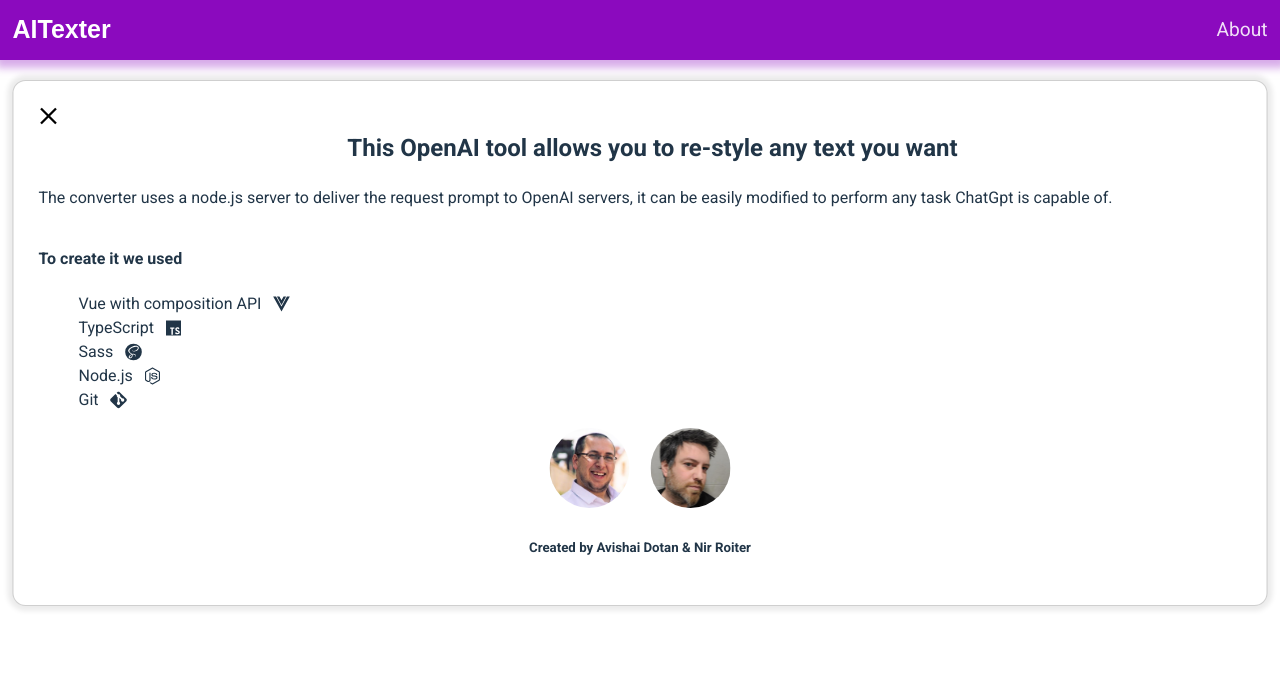
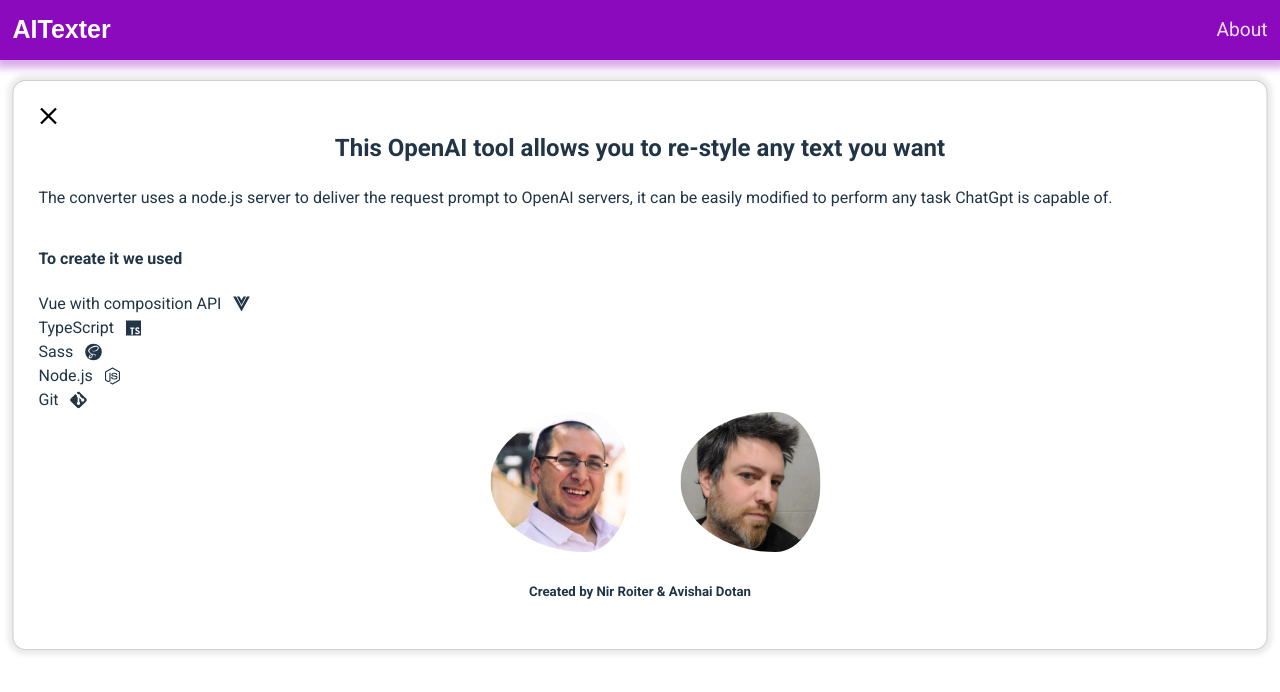
Before and after one commit to Nirosss/AiTexter, a Vue app: page / in a window 1280 px wide. Both pictures are taken after a click on the button "About". Shown: the top 692 px of the page. Built offline with nearby package versions, Linux system fonts and the light colour scheme; a web font is replaced by a local one.

Commit message:
minor fixings

```diff
--- a/src/assets/styles/cmps/_about-modal.scss
+++ b/src/assets/styles/cmps/_about-modal.scss
@@ -13,9 +13,9 @@
   top: 10%;
   left: 50%;
   transform: translateX(-50%);
+
   h2 {
     margin-top: 1.5rem;
-    padding-left: 25px;
   }
 
   .close-about-modal {
@@ -28,9 +28,11 @@
     font-size: 18px;
     font-weight: 600;
     top: 5px;
+
     :hover {
       background-color: rgb(158, 152, 152);
     }
+
     &.svg {
       margin-top: 15px;
       scale: 1.5;
@@ -38,14 +40,33 @@
       border-radius: 100%;
     }
   }
+
   .about-us {
     margin-inline: auto;
     text-align: center;
     display: flex column;
+
     .img-container {
+      transform: translateX(40px);
+      @media screen and (width <= 300px) {
+        transform: translateX(40px);
+        display: flex;
+        flex-direction: column;
+      }
+
       img {
-        height: 80px;
+        height: 140px;
+
+        @media screen and (width <=470px) {
+          height: 100px;
+        }
+
+        @media screen and (width <=370px) {
+          height: 70px;
+        }
+
         border-radius: 100%;
+        padding-inline-end: 50px;
       }
     }
   }
@@ -56,8 +77,14 @@
     justify-content: flex-start;
     align-items: center;
     gap: 10px;
+
     svg {
       height: 50px;
     }
   }
+
+  .about-info ul {
+    padding: 0;
+    margin: 0;
+  }
 }
--- a/src/assets/styles/cmps/inputoutput.scss
+++ b/src/assets/styles/cmps/inputoutput.scss
@@ -30,6 +30,11 @@
 .el-input.el-input--large.el-input--suffix {
   height: 44px;
   width: 111px;
+
+  @media screen and (width <= 310px) {
+    height: 44px;
+    width: 70px;
+ }
 }
 
 .typing-demo {
@@ -103,11 +108,19 @@
         box-shadow: 0 0 3px #a855c8;
       }
     }
+
+    @media screen and (width <= 310px) {
+       padding-inline: 2px;
+       font-size: 10px;
+    }
   }
+
+
 
   .user-input {
     display: flex;
     flex-direction: column;
+    padding: 24px 24px 24px 24px;
 
     border-top-left-radius: 10px;
     border-top-right-radius: 10px;
@@ -157,7 +170,7 @@
     border-bottom-right-radius: 10px;
     border-bottom-left-radius: 10px;
     border-block-start: none;
-    padding: 24px 24px 10px 24px;
+    padding: 24px 24px 24px 24px;
 
     .string-wrapper {
       flex-basis: 80%;
@@ -193,6 +206,7 @@
       border-top-right-radius: 00px;
       border-bottom-left-radius: 10px;
       border-bottom-left-radius: 10px;
+      padding: 24px 10px 10px 24px;
     }
 
     .ai-output {
@@ -203,6 +217,7 @@
 
       border-inline-start: none;
       border-block-start: 0.01px #e5d9e4 solid;
+      padding: 24px 24px 10px 24px;
     }
   }
 
--- a/src/components/AboutModal.vue
+++ b/src/components/AboutModal.vue
@@ -70,15 +70,17 @@
     <div class="about-us">
       <div class="about-us img-container flex space-even">
         <a href="https://github.com/AvishaiDotan">
-          <img  src="../assets/avishai.jfif" alt="avatar" />
+
+          <img  src="../../src/assets/avishai.jfif" alt="avatar" />
         </a>
         <a href="https://github.com/Nirosss">
-          <img  src="../assets/nir.jpg" alt="avatar" />
+
+          <img  src="../../src/assets/nir.jpg" alt="avatar" />
         </a>
 
       </div>
       <div class="about-us txt-container">
-        <h5>Created by Avishai Dotan & Nir Roiter</h5>
+        <h5>Created by Nir Roiter & Avishai Dotan</h5>
       </div>
   </div>
 </div></template>
```
